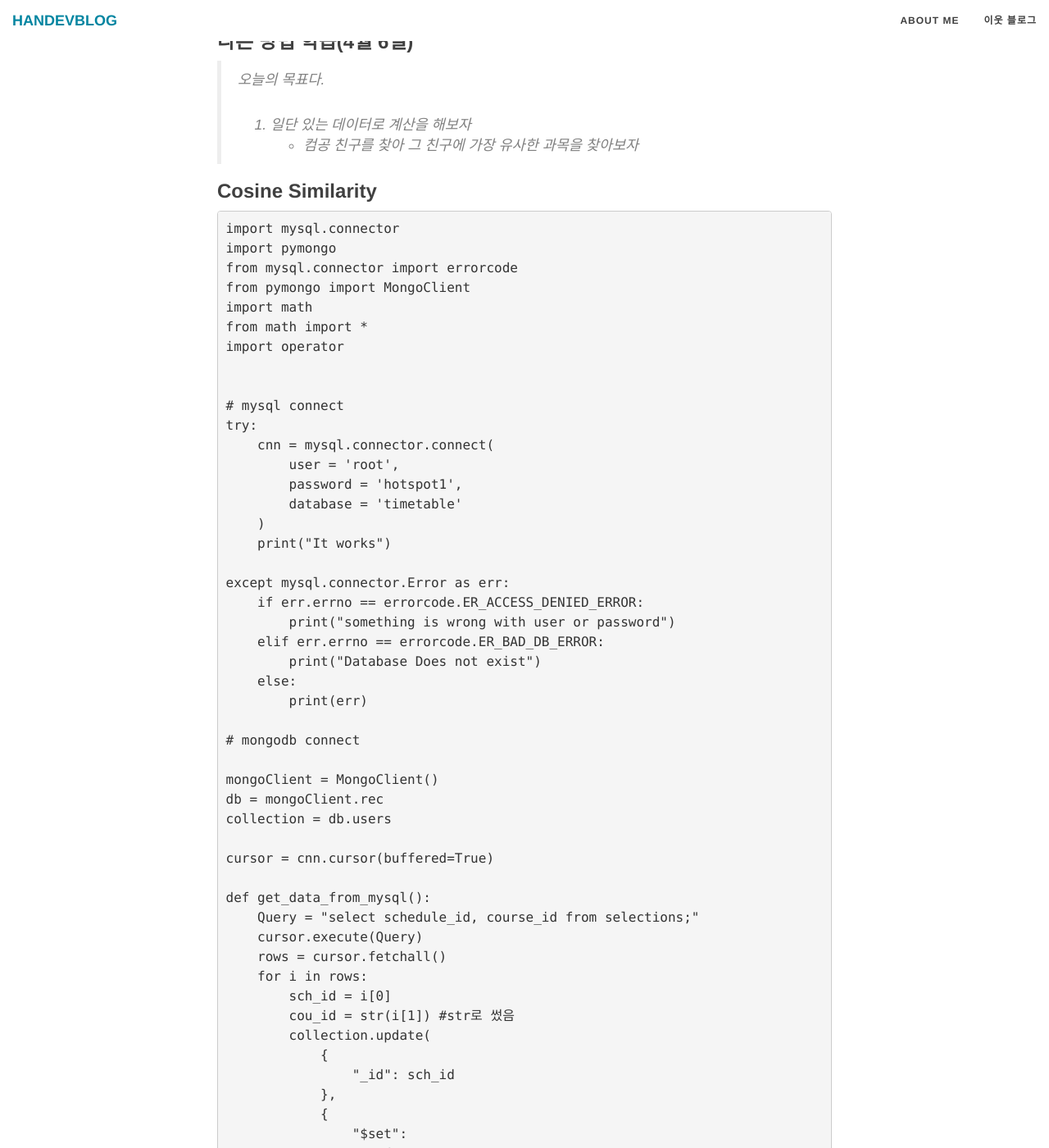
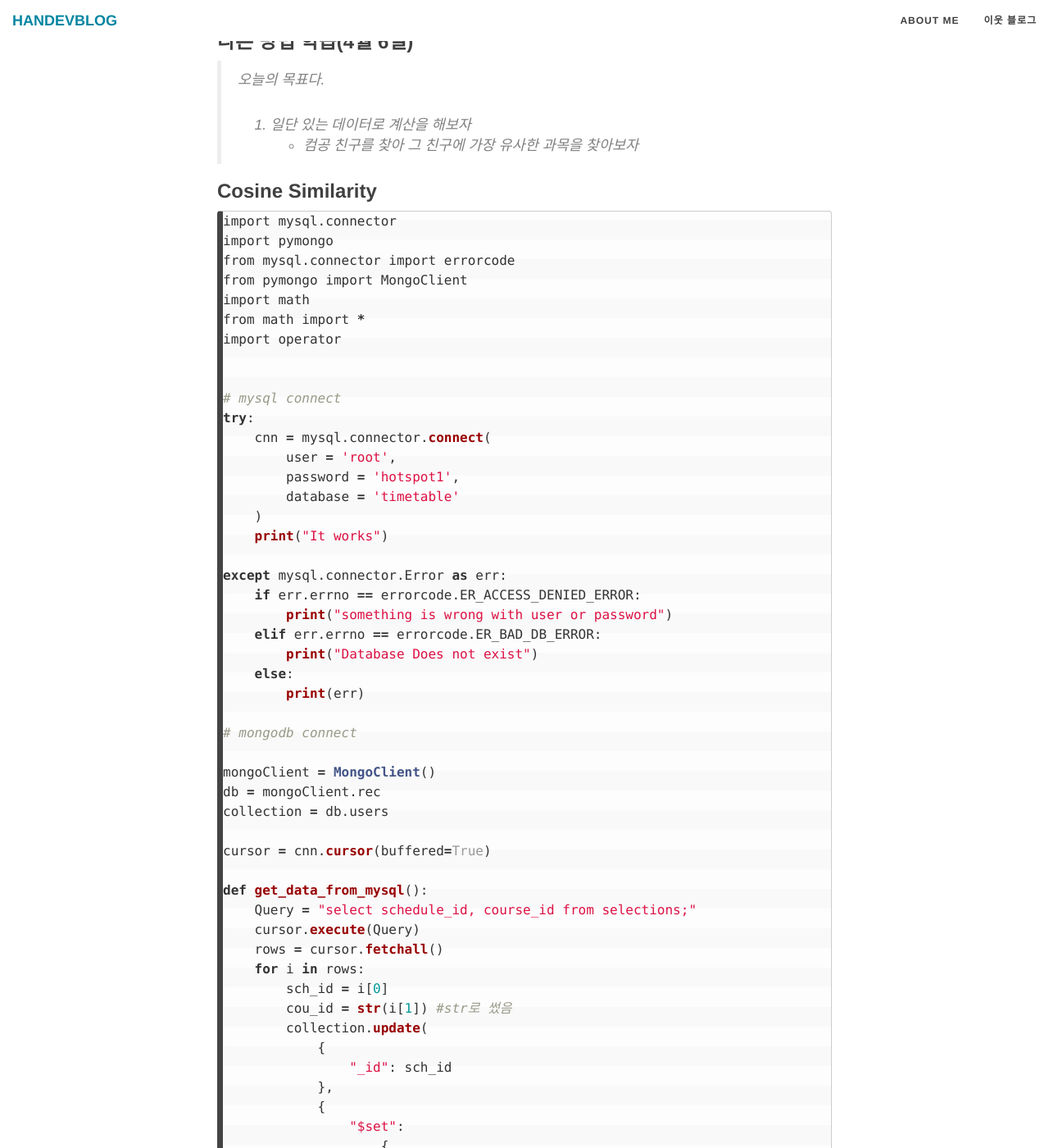
Before and after one commit to hanjungv/hanjungv.github.io, a Jekyll site: the page built from _posts/2017-04/09/2017-04-09-1_capstone_system3.markdown, in a window 1280 px wide and 1400 px high, scrolled down 223 px. Shown: the whole window at 82% size. Built offline with Jekyll 4.4.1, drawn with Linux system fonts in a browser that asks for light colours; nearby versions of some CDN libraries; comment, search, counter and statistics services are not loaded; some of the changed text lies outside the part shown.

Commit message:
post python syntax highlighting

````diff
--- a/_posts/2017-04/09/2017-04-09-1_capstone_system3.markdown
+++ b/_posts/2017-04/09/2017-04-09-1_capstone_system3.markdown
@@ -13,7 +13,7 @@ category: PYTHON
 
 ### Cosine Similarity
 
-```PYTHON
+```python
 import mysql.connector
 import pymongo
 from mysql.connector import errorcode
````
